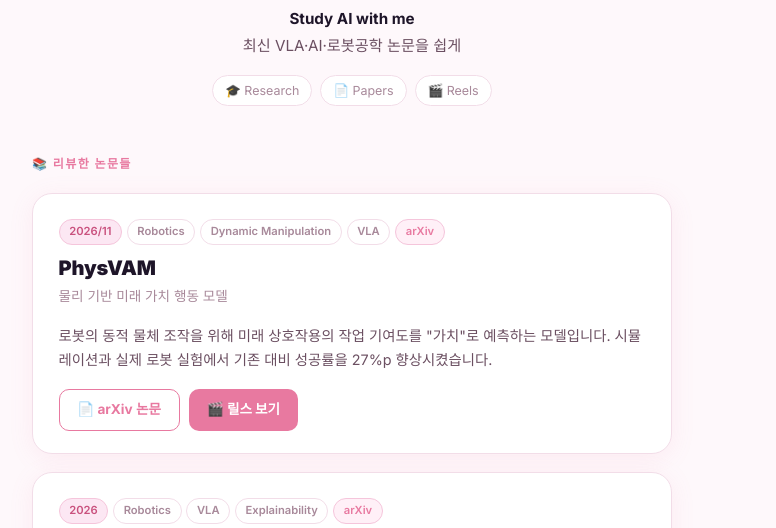
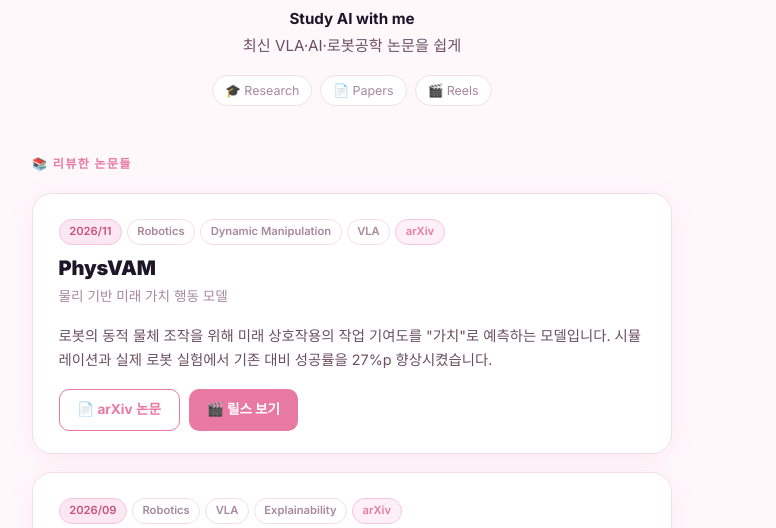
Before and after one commit to HYOBINCHOI/paper-reviews, a plain HTML site: page index.html in a window 1280 px wide. Shown: the part 247-775 px from the top of the page, without its empty margins (288-1064 px from the left). Drawn offline with Linux system fonts and the light colour scheme.

Commit message:
Update index.html

```diff
--- a/index.html
+++ b/index.html
@@ -357,7 +357,7 @@ const PAPERS = [
   emoji: '🔍',
   title: 'IMPACT-VLA',
   subtitle: 'VLA 정책의 멀티모달 기여도 분석',
-  year: '2026',
+  year: '2026/09',
   tags: ['Robotics', 'VLA', 'Explainability'],
   venue: 'arXiv',
   desc: 'VLA 정책에서 시각·언어·로봇 자세 각 모달리티가 어느 단계에서 작업 성공에 얼마나 기여하는지를 반사실적 궤적(counterfactual trajectory)으로 분석합니다. LIBERO 30개 과제 실험에서 83.3%의 과제에 지배적 모달리티 전환이 나타났습니다.',
```
